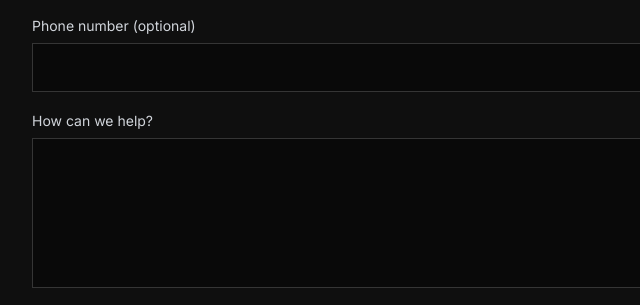
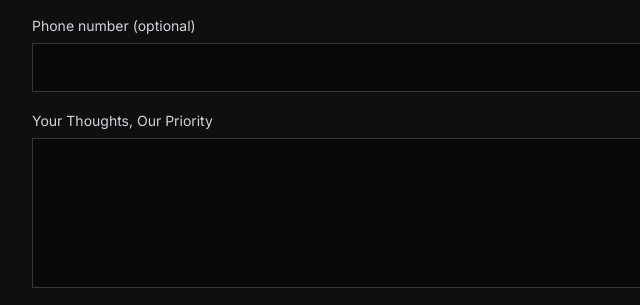
Before and after one commit to Darshu03-cell/before_ages, a plain HTML site: page index.html in a window 1280 px wide. Shown: the part 6728-7033 px from the top of the page, 32-672 px from the left. Drawn offline with nearby package versions, Linux system fonts and the light colour scheme.

Commit message:
Update index.html

```diff
--- a/index.html
+++ b/index.html
@@ -987,7 +987,7 @@
             </label>
 
             <label for="contact-message">
-              How can we help?
+              Your Thoughts, Our Priority
               <textarea id="contact-message" name="message" required></textarea>
             </label>
 
```
